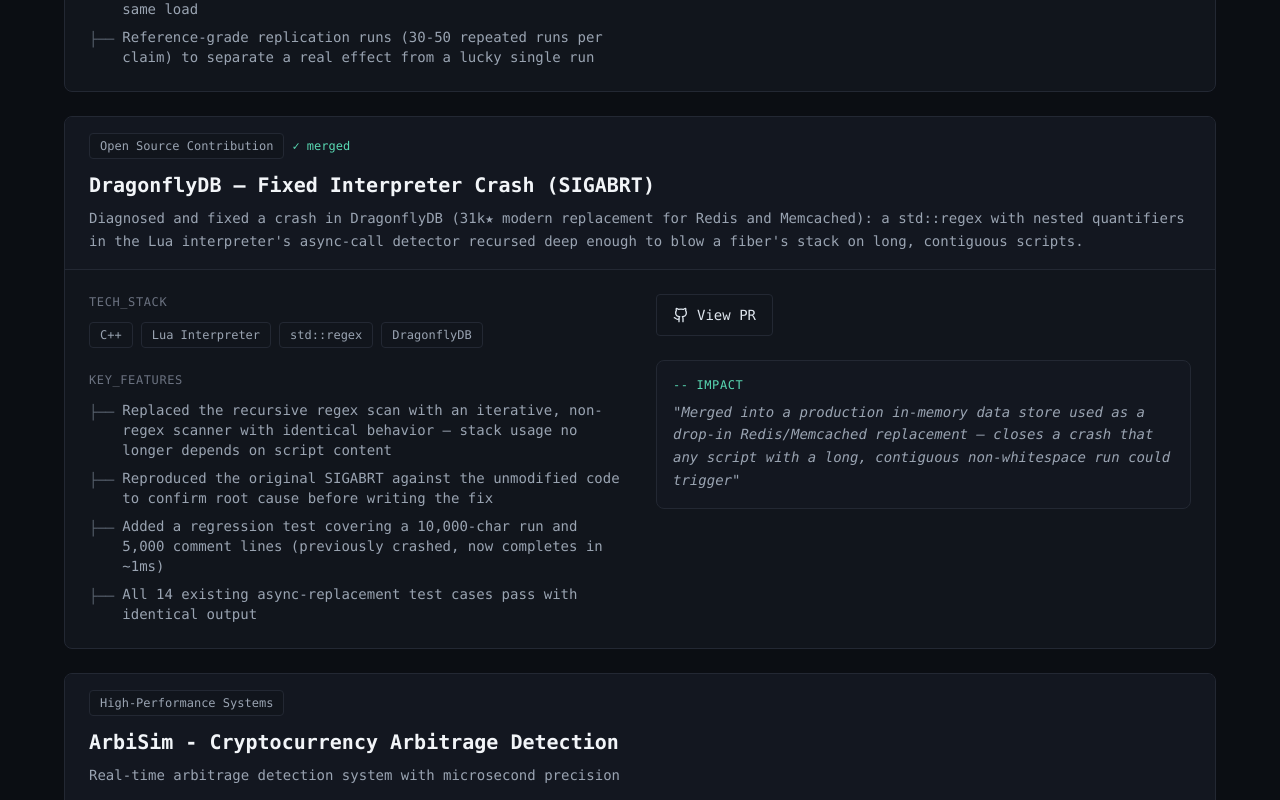
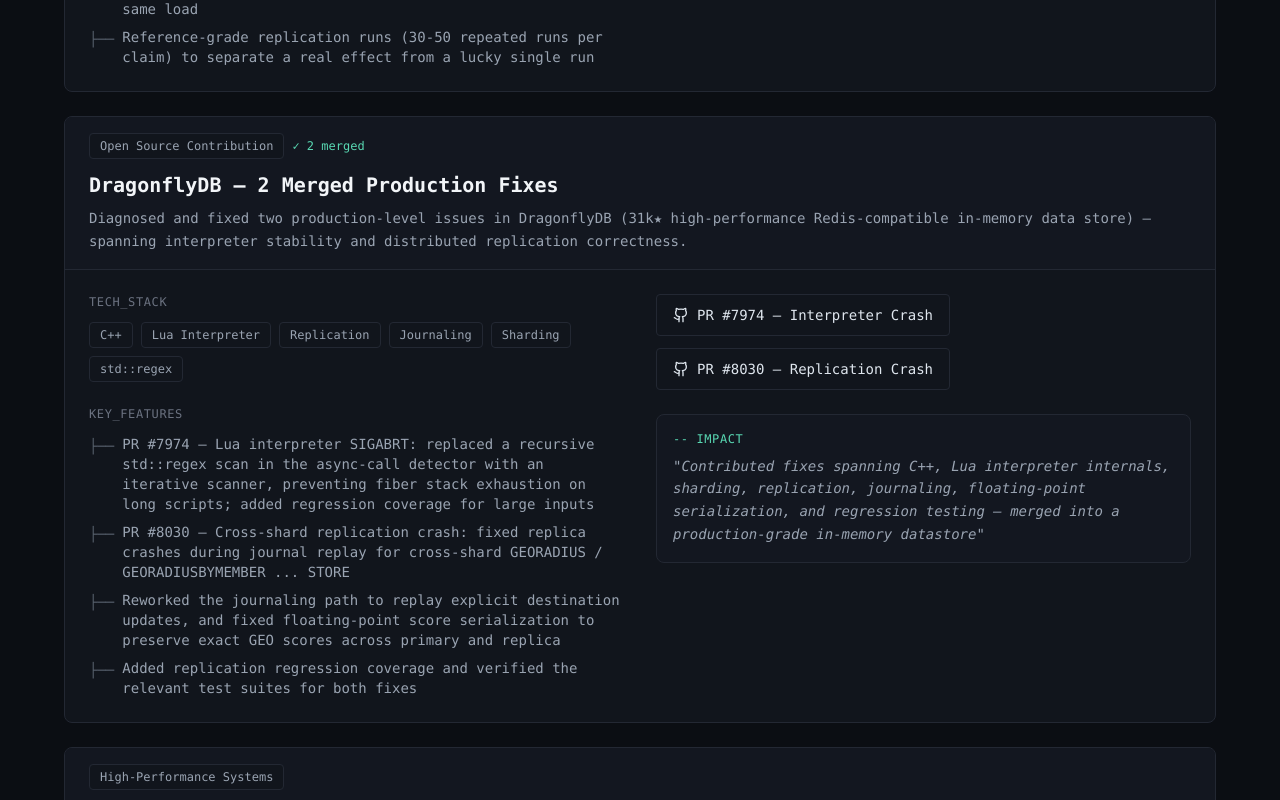
Before and after one commit to Shikha-code36/shikhaPortfolio, a React (Vite) app: page / in a window 1280 px wide. Shown: the part 4720-5520 px from the top of the page. Built offline with nearby package versions, Linux system fonts and the light colour scheme; no server answers.

Commit message:
update achievement

```diff
--- a/src/components/Achievements.jsx
+++ b/src/components/Achievements.jsx
@@ -19,7 +19,7 @@
       items: [
         "LeetCode Knight — top-tier contest rank, 500+ problems solved",
         "Research Publication in AI/ML optimization strategies",
-        "Merged bug-fix PR to DragonflyDB (31k★ Redis/Memcached alternative) — fixed an interpreter crash",
+        "2 merged production fixes in DragonflyDB (31k★ Redis-compatible datastore) — interpreter stability & replication correctness",
         "High-Performance Systems deployed in production environments",
       ],
     },
--- a/src/components/Projects.jsx
+++ b/src/components/Projects.jsx
@@ -34,22 +34,37 @@
     },
     {
       category: "Open Source Contribution",
-      status: "merged",
+      status: "2 merged",
       project: {
-        title: "DragonflyDB — Fixed Interpreter Crash (SIGABRT)",
+        title: "DragonflyDB — 2 Merged Production Fixes",
         description:
-          "Diagnosed and fixed a crash in DragonflyDB (31k★ modern replacement for Redis and Memcached): a std::regex with nested quantifiers in the Lua interpreter's async-call detector recursed deep enough to blow a fiber's stack on long, contiguous scripts.",
-        techStack: ["C++", "Lua Interpreter", "std::regex", "DragonflyDB"],
+          "Diagnosed and fixed two production-level issues in DragonflyDB (31k★ high-performance Redis-compatible in-memory data store) — spanning interpreter stability and distributed replication correctness.",
+        techStack: [
+          "C++",
+          "Lua Interpreter",
+          "Replication",
+          "Journaling",
+          "Sharding",
+          "std::regex",
+        ],
         features: [
-          "Replaced the recursive regex scan with an iterative, non-regex scanner with identical behavior — stack usage no longer depends on script content",
-          "Reproduced the original SIGABRT against the unmodified code to confirm root cause before writing the fix",
-          "Added a regression test covering a 10,000-char run and 5,000 comment lines (previously crashed, now completes in ~1ms)",
-          "All 14 existing async-replacement test cases pass with identical output",
+          "PR #7974 — Lua interpreter SIGABRT: replaced a recursive std::regex scan in the async-call detector with an iterative scanner, preventing fiber stack exhaustion on long scripts; added regression coverage for large inputs",
+          "PR #8030 — Cross-shard replication crash: fixed replica crashes during journal replay for cross-shard GEORADIUS / GEORADIUSBYMEMBER ... STORE",
+          "Reworked the journaling path to replay explicit destination updates, and fixed floating-point score serialization to preserve exact GEO scores across primary and replica",
+          "Added replication regression coverage and verified the relevant test suites for both fixes",
         ],
-        github: "https://github.com/dragonflydb/dragonfly/pull/7974",
-        githubLabel: "View PR",
+        links: [
+          {
+            label: "PR #7974 — Interpreter Crash",
+            href: "https://github.com/dragonflydb/dragonfly/pull/7974",
+          },
+          {
+            label: "PR #8030 — Replication Crash",
+            href: "https://github.com/dragonflydb/dragonfly/pull/8030",
+          },
+        ],
         impact:
-          "Merged into a production in-memory data store used as a drop-in Redis/Memcached replacement — closes a crash that any script with a long, contiguous non-whitespace run could trigger",
+          "Contributed fixes spanning C++, Lua interpreter internals, sharding, replication, journaling, floating-point serialization, and regression testing — merged into a production-grade in-memory datastore",
       },
     },
     {
@@ -151,7 +166,7 @@
                 <div className="flex flex-wrap items-center gap-2">
                   <Tag hot={item.hot}>{item.category}</Tag>
                   {item.status &&
-                    (item.status === "merged" ? (
+                    (item.status.includes("merged") ? (
                       <span className="inline-flex items-center gap-1.5 text-xs text-schema-accent">
                         ✓ {item.status}
                       </span>
@@ -201,12 +216,19 @@
 
                 <div>
                   <div className="flex flex-wrap gap-3 mb-6">
-                    {item.project.github && (
-                      <LinkButton href={item.project.github}>
-                        <Github size={16} />
-                        <span>{item.project.githubLabel || "GitHub"}</span>
-                      </LinkButton>
-                    )}
+                    {item.project.links
+                      ? item.project.links.map((link) => (
+                          <LinkButton key={link.href} href={link.href}>
+                            <Github size={16} />
+                            <span>{link.label}</span>
+                          </LinkButton>
+                        ))
+                      : item.project.github && (
+                          <LinkButton href={item.project.github}>
+                            <Github size={16} />
+                            <span>{item.project.githubLabel || "GitHub"}</span>
+                          </LinkButton>
+                        )}
                     {item.project.website && (
                       <LinkButton href={item.project.website}>
                         <ExternalLink size={16} />
```
